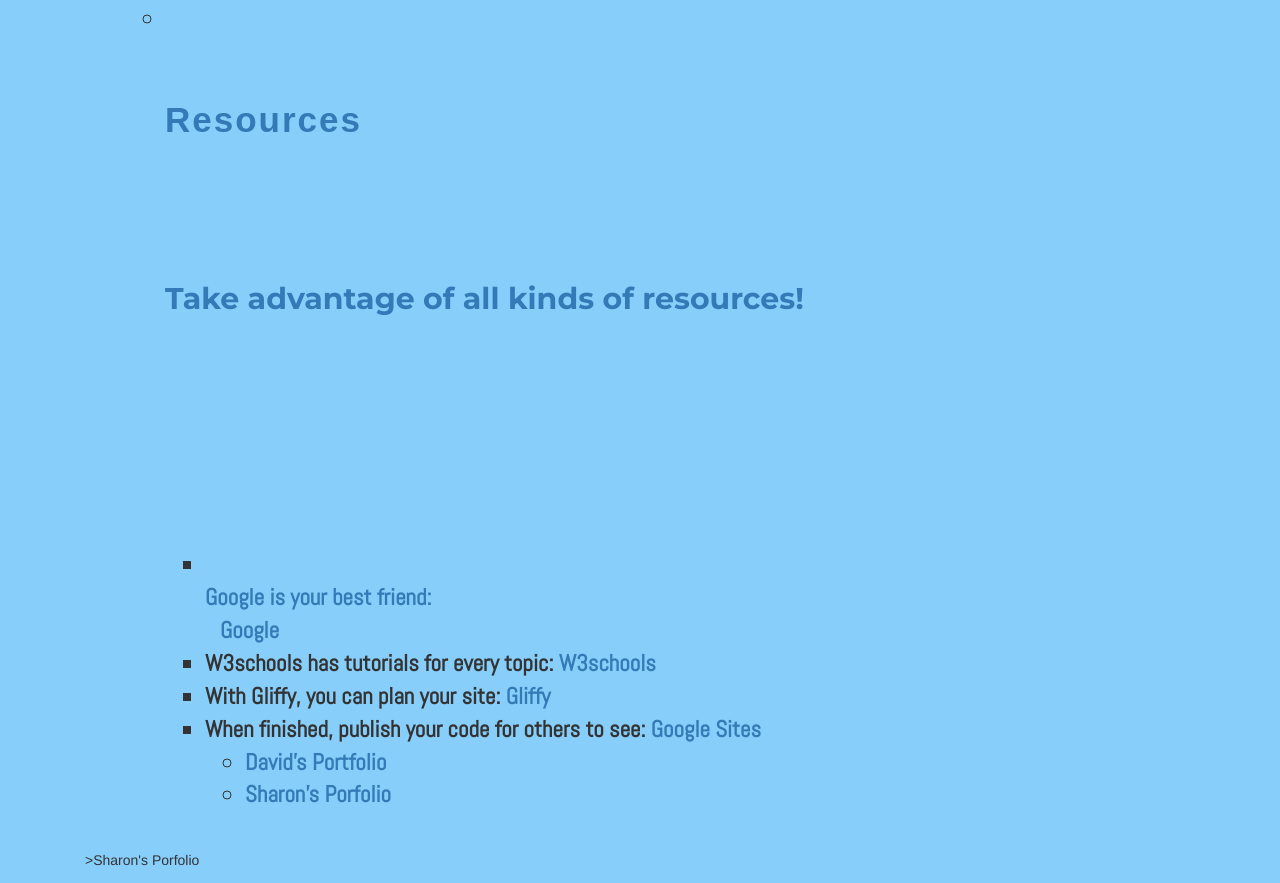
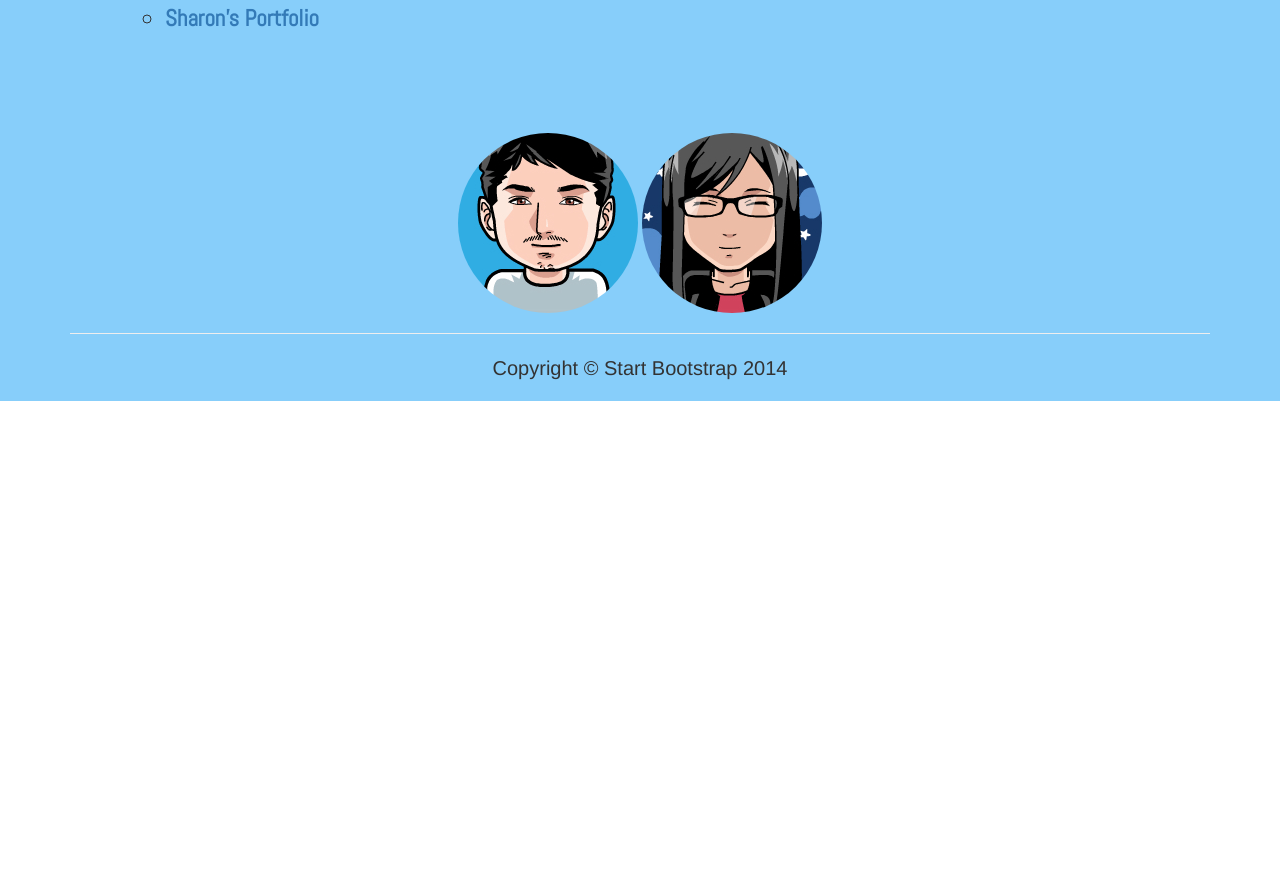
Before and after one commit to davidamato8861/sepguide, a plain HTML site: page index.html in a window 1280 px wide. Shown: the part 4977-5860 px from the top of the page. After the commit the page ends 5378 px from the top, so only its background shows below. Drawn offline with nearby package versions, Linux system fonts and the light colour scheme; a web font is replaced by a local one.

Commit message:
make changes

```diff
--- a/index.html
+++ b/index.html
@@ -317,48 +317,7 @@
 
                     </ul>
                     <ul style="list-style-type:circle">
-                  <li><a href="https://sites.google.com/a/hstat.org/sharonw4769sep11"  <div class="container" id="resources">
-                    <h4>Resources</h4>
-                    <br>
-                    <div class="sources">
-                        <h2>Take advantage of all kinds of resources!</h2>
-                        <ul>
-                            <h5>
-                 <li>Google is your best friend: <a href="https://www.google.com/" target="_blank">Google</a></li>
-                 <li>W3schools has tutorials for every topic: <a href="http://www.w3schools.com/" target="_blank">W3schools</a></li>
-                 <li>With Gliffy, you can plan your site: <a href="https://www.gliffy.com/" target="_blank">Gliffy</a></li>
-                 <li>When finished, publish your code for others to see: <a href="https://sites.google.com/" target="_blank">Google Sites</a></li>
-                 <ul style="list-style-type:circle">
-
-                  <li><a href="https://sites.google.com/a/hstat.org/davida8861sep11" target="_blank">David's Portfolio</a></li>
-
-                    </ul>
-                    <ul style="list-style-type:circle">
-                  <li><a href="https://sites.google.com/a/hstat.org/sharonw4769sep11" target="_blank">Sharon's Porfolio</a></li>
-                    </ul>
-             </h5>
-
-
-
-                        </ul>
-
-
-
-                    </div>
-
-
-
-                </div>
->Sharon's Porfolio</a></li>
-                    </ul>
-             </h5>
-
-
-
-                        </ul>
-
-
-
+                  <li><a href="https://sites.google.com/a/hstat.org/sharonw4769sep11" target="_blank">Sharon's Portfolio</a></li>
                     </div>
 
 
```
